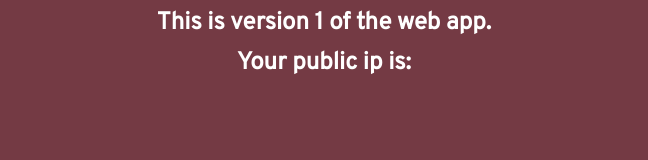
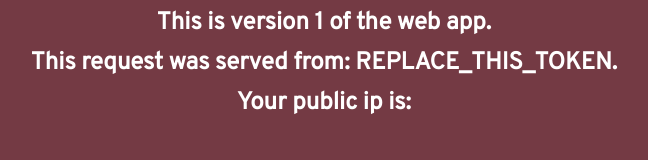
Before and after one commit to wzzrd/automates_webapp, a plain HTML site: page index.html in a window 1280 px wide. Shown: the whole page, without its empty margins (316-964 px from the left). Drawn offline with nearby package versions, Linux system fonts and the light colour scheme; no server answers.

```diff
--- a/index.html
+++ b/index.html
@@ -65,6 +65,7 @@
         document.body.style.color = setContrast(rgb);
     </script>
     <div class="text">This is version 1 of the web app.</div>
+    <div class="text">This request was served from: REPLACE_THIS_TOKEN.</div>
     <div class="text">Your public ip is: <div id="ipaddress"></div></div>
 </body>
 
```
